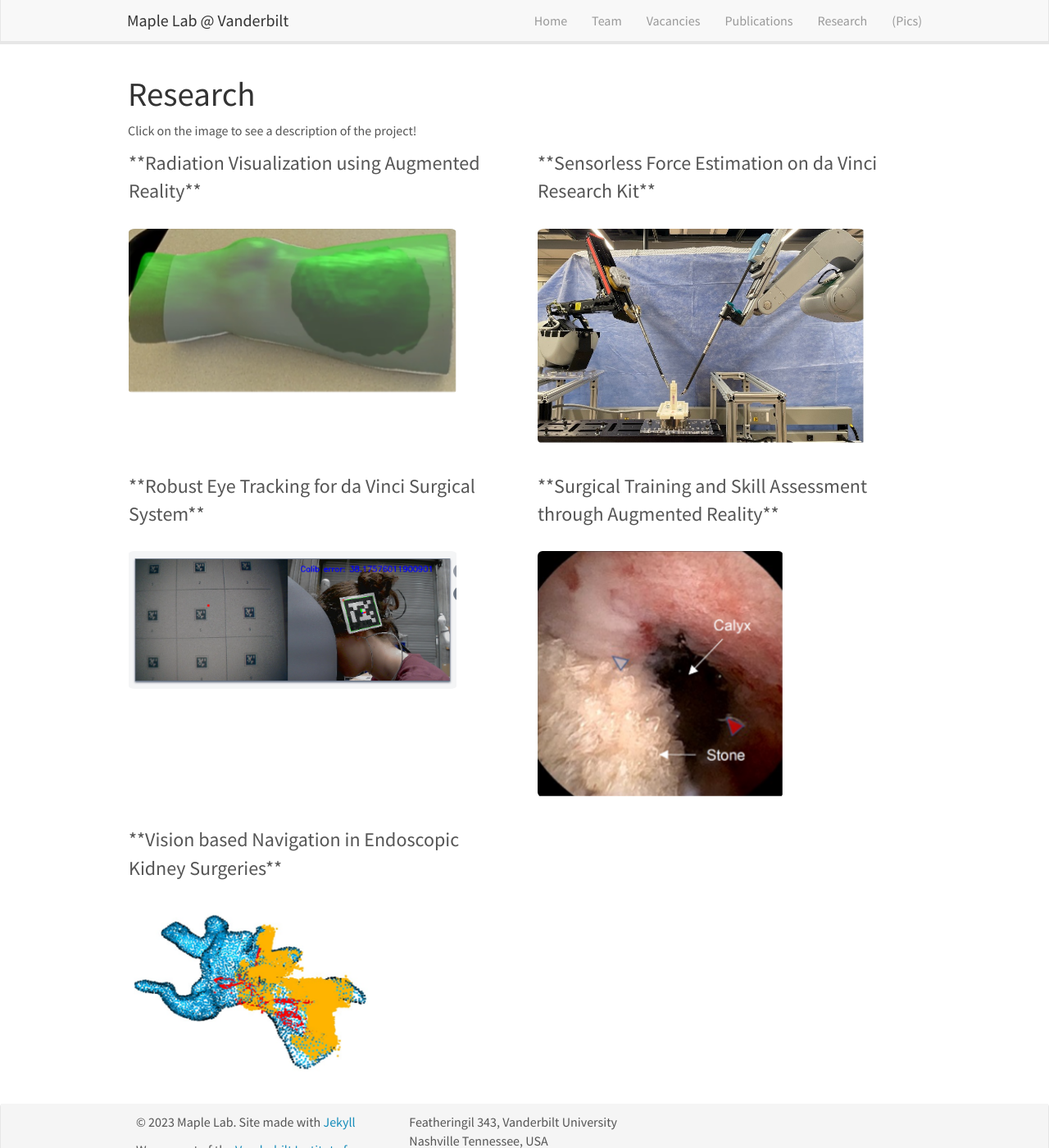
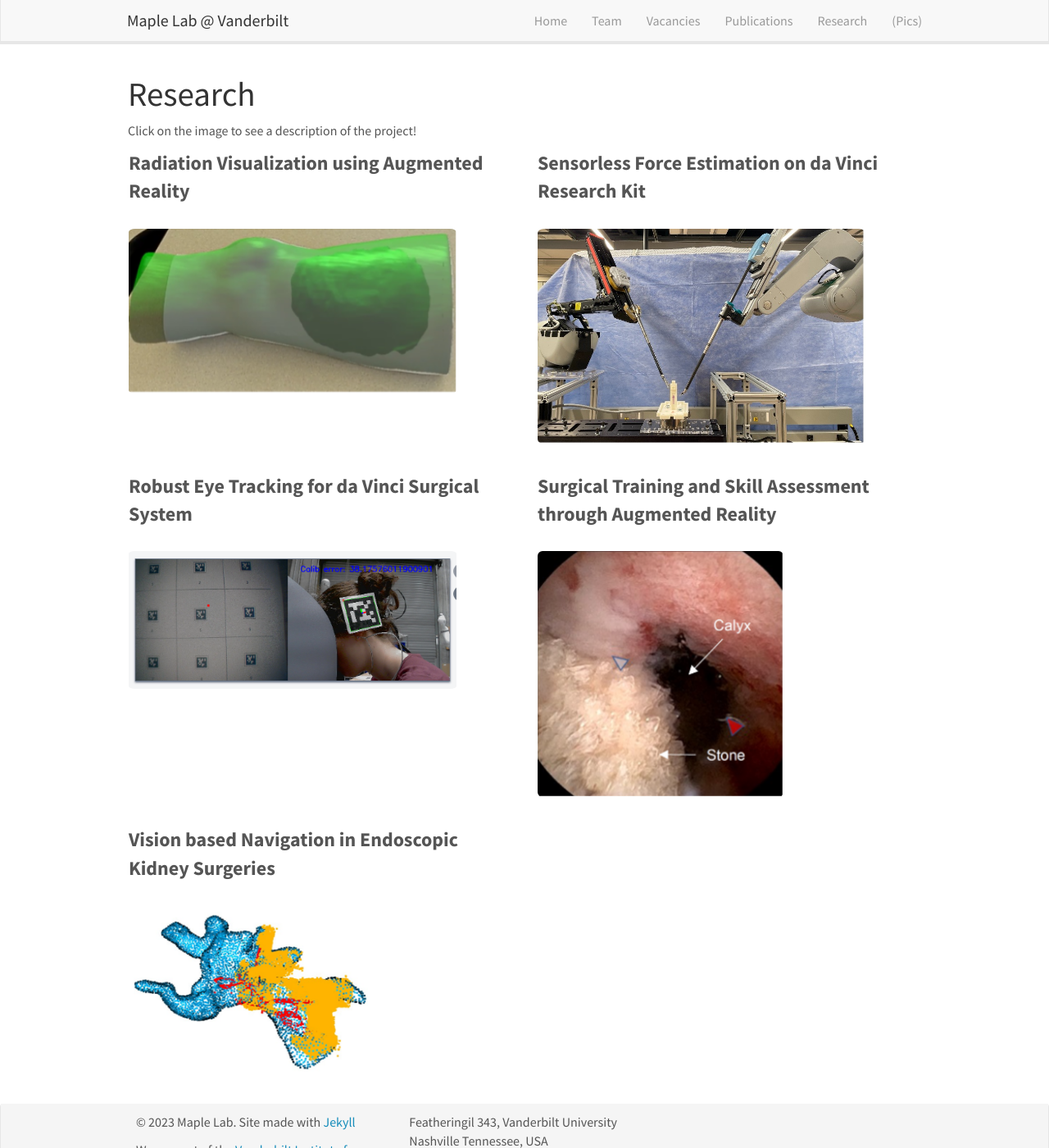
Before and after one commit to vu-maple-lab/vu-maple-lab.github.io, a Jekyll site: the page built from research.md, in a window 1280 px wide and 1400 px high. Shown: the whole window at 82% size. Built offline with Jekyll 4.4.1, drawn with Linux system fonts in a browser that asks for light colours; nearby versions of some CDN libraries.

Commit message:
try this 25

```diff
--- a/research.md
+++ b/research.md
@@ -10,35 +10,35 @@ permalink: /research/
 Click on the image to see a description of the project!
 <div class="row">
 <div class="col-sm-6 clearfix">
-  <font size="+2"><p>**Radiation Visualization using Augmented Reality**</p></font>
+  <font size="+2"><strong><p>Radiation Visualization using Augmented Reality</p></strong></font>
   <a href="{{ site.url }}{{ site.baseurl }}/research/sarcoma" title="Sarcoma">
     <img src="{{ site.url }}{{ site.baseurl }}/images/researchpic/sarcoma.png" alt="sarcoma_img" style="width: 400px"/>
   </a>
 </div>
 
 <div class="col-sm-6 clearfix">
- <font size="+2"><p>**Sensorless Force Estimation on da Vinci Research Kit**</p></font>
+ <font size="+2"><strong><p>Sensorless Force Estimation on da Vinci Research Kit</p></strong></font>
   <a href="{{ site.url }}{{ site.baseurl }}/research/force_estimation" title="force_estimation">
     <img src="{{ site.url }}{{ site.baseurl }}/images/researchpic/force_estimation.jpg" alt="force_estimation" style="width: 400px"/>
   </a>
 </div>
 
 <div class="col-sm-6 clearfix">
-  <font size="+2"><p>**Robust Eye Tracking for da Vinci Surgical System**</p></font>
+  <font size="+2"><strong><p>Robust Eye Tracking for da Vinci Surgical System</p></strong></font>
   <a href="{{ site.url }}{{ site.baseurl }}/research/dvrk_gaze" title="dvrk_gaze">
     <img src="{{ site.url }}{{ site.baseurl }}/images/researchpic/dvrk_gaze.png" alt="dvrk_gaze" style="width: 400px"/>
   </a>
 </div>
 
 <div class="col-sm-6 clearfix">
-  <font size="+2"><p>**Surgical Training and Skill Assessment through Augmented Reality**</p></font>
+  <font size="+2"><strong><p>Surgical Training and Skill Assessment through Augmented Reality</p></strong></font>
   <a href="{{ site.url }}{{ site.baseurl }}/research/kidney_gaze" title="kidney_gaze">
     <img src="{{ site.url }}{{ site.baseurl }}/images/researchpic/kidney_gaze.png" alt="kidney_gaze" style="width: 300px"/>
   </a>
 </div>
 
 <div class="col-sm-6 clearfix">
-  <font size="+2"><p>**Vision based Navigation in Endoscopic Kidney Surgeries**</p></font>
+  <font size="+2"><strong><p>Vision based Navigation in Endoscopic Kidney Surgeries</p></strong></font>
   <a href="{{ site.url }}{{ site.baseurl }}/research/kidney_reconstruction" title="kidney_reconstruction">
     <img src="{{ site.url }}{{ site.baseurl }}/images/researchpic/kidney_reco.png" alt="kidney_reconstruction" style="width: 300px"/>
   </a>
```
